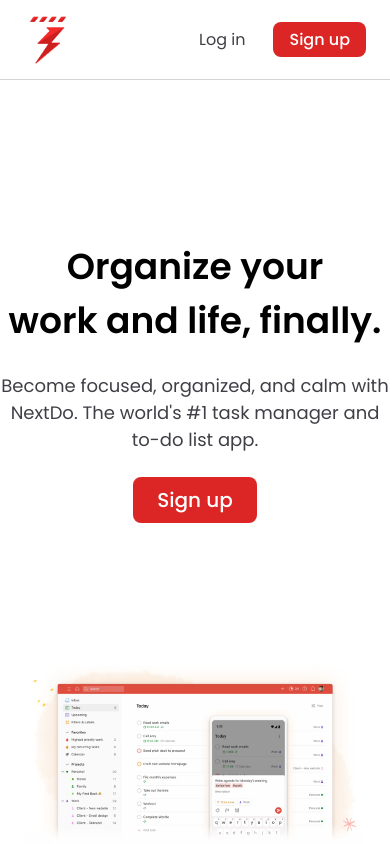
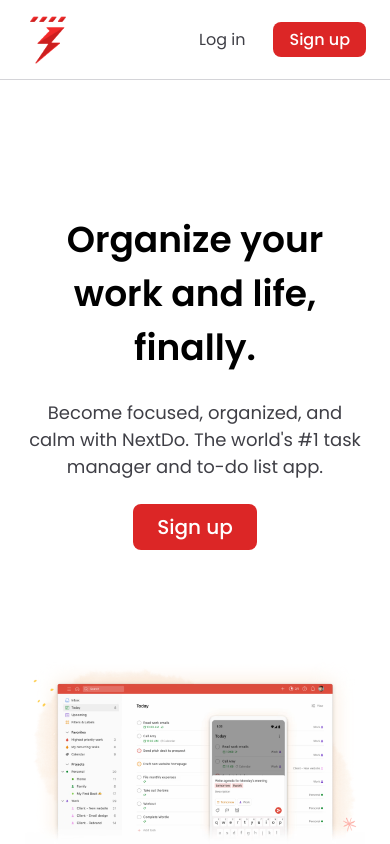
Before and after one commit to dmarts05/nextjs-todo, a Next.js app: page / in a window 390 px wide. Built offline with nearby package versions, Linux system fonts and the light colour scheme.

Commit message:
fix(Hero Component): fix padding

```diff
--- a/src/components/Home/Hero.tsx
+++ b/src/components/Home/Hero.tsx
@@ -3,7 +3,7 @@
 const Hero: React.FC = () => {
   return (
     <>
-      <header className="relative flex h-full flex-col items-center justify-center gap-6 overflow-hidden pt-6 sm:px-[10vw]">
+      <header className="relative flex h-full flex-col items-center justify-center gap-6 overflow-hidden px-6 pt-6 sm:px-[10vw]">
         <h1 className="text-center text-4xl font-semibold xs:text-5xl sm:text-6xl">
           Organize your
           <br />
--- a/src/pages/auth/login/index.tsx
+++ b/src/pages/auth/login/index.tsx
@@ -1,6 +1,6 @@
 import Meta from '@/layouts/Meta';
 
-const LoginPage = () => {
+const LoginPage: React.FC = () => {
   return (
     <>
       <Meta title="Log in to NextDo" />
--- a/src/pages/auth/signup/index.tsx
+++ b/src/pages/auth/signup/index.tsx
@@ -1,6 +1,6 @@
 import Meta from '@/layouts/Meta';
 
-const SignupPage = () => {
+const SignupPage: React.FC = () => {
   return (
     <>
       <Meta title="Sign up for a free NextDo account" />
--- a/src/pages/index.tsx
+++ b/src/pages/index.tsx
@@ -2,7 +2,7 @@
 import Meta from '@/layouts/Meta';
 import { AppConfig } from '@/utils/AppConfig';
 
-const HomePage = () => {
+const HomePage: React.FC = () => {
   return (
     <>
       <Meta title={AppConfig.title} description={AppConfig.description} />
```
